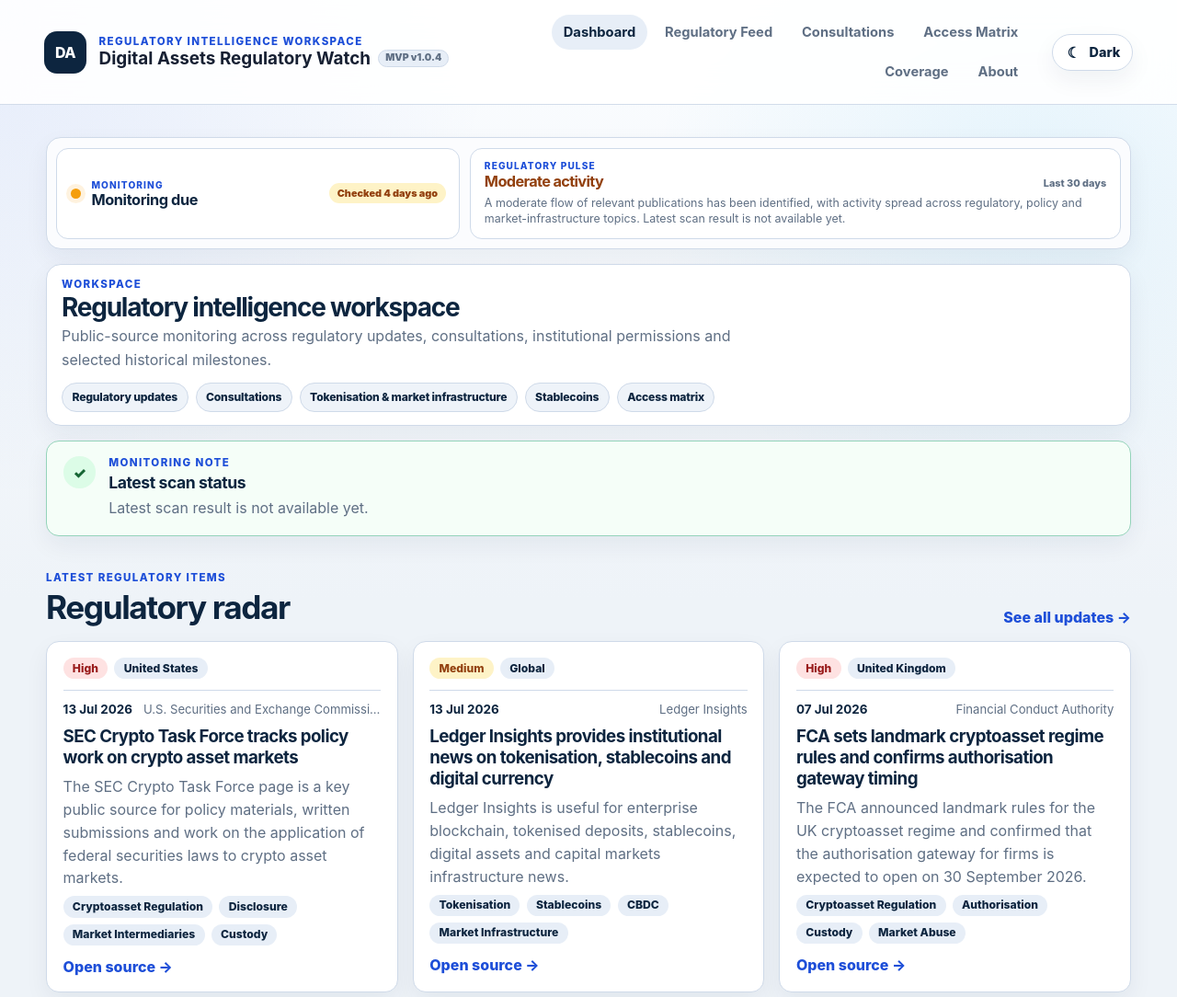
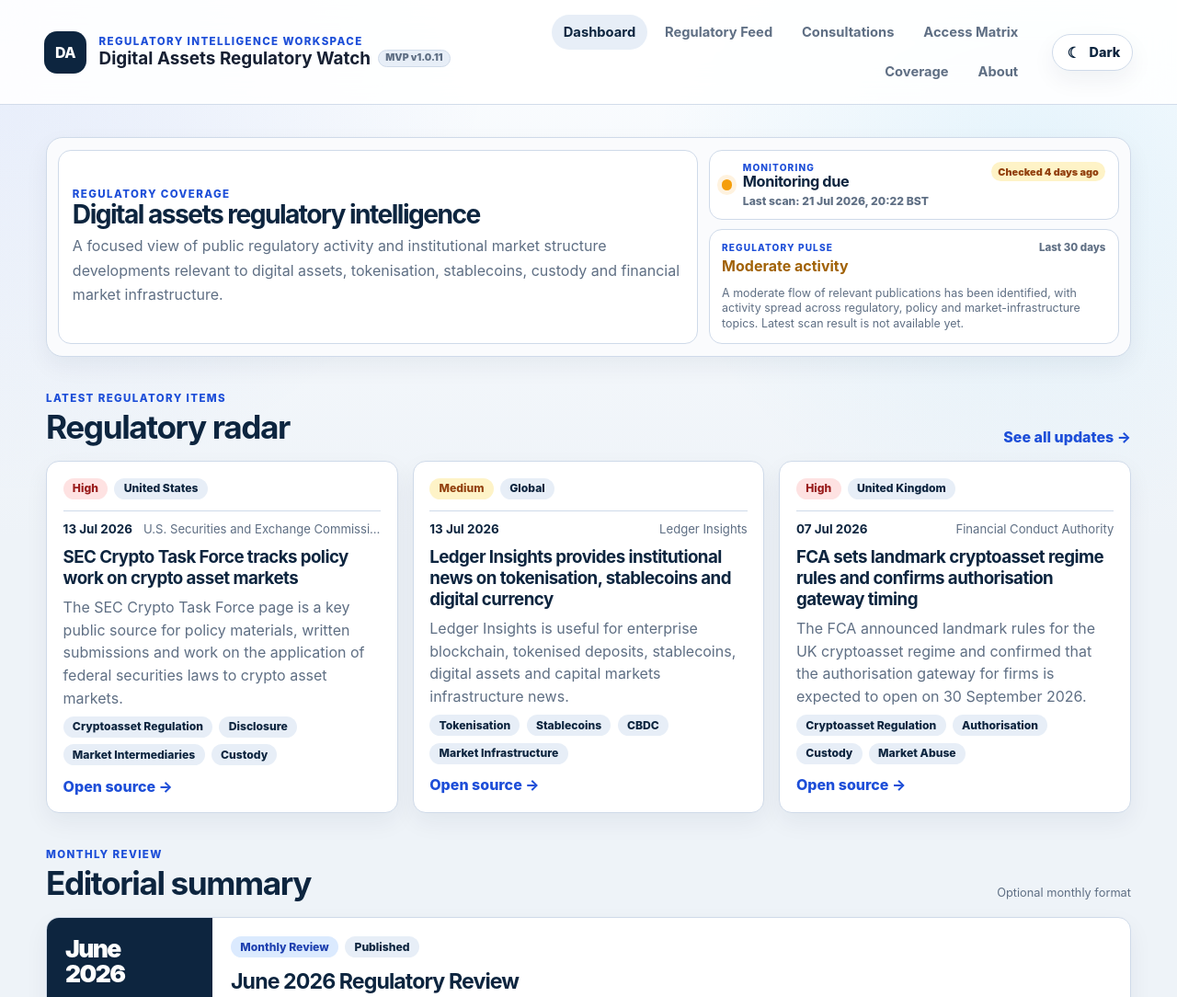
Before and after one commit to Mac-Gaw/digital-assets-reg-watch, a website: page index.html in a window 1280 px wide. Shown: the top 1084 px of the page at 92% size. Drawn offline with Linux system fonts and the light colour scheme.

Commit message:
Add files via upload
update

```diff
--- a/index.html
+++ b/index.html
@@ -77,7 +77,7 @@
         <p class="eyebrow">Regulatory intelligence workspace</p>
         <div class="brand-title-row">
           <h1>Digital Assets Regulatory Watch</h1>
-          <span class="version-badge" aria-label="MVP First Release version 1.0.4">MVP v1.0.4</span>
+          <span class="version-badge" aria-label="MVP First Release version 1.0.11">MVP v1.0.11</span>
         </div>
       </div>
     </div>
@@ -103,54 +103,36 @@
   </header>
 
   <main id="main" class="shell">
-    <section class="operations-panel route route-dashboard" data-page="dashboard" aria-labelledby="monitoringTitle">
-      <article class="monitoring-card operations-status">
+    <section class="dashboard-command-center route route-dashboard" data-page="dashboard" aria-labelledby="monitoringTitle">
+      <div class="command-center-main">
+        <div class="workspace-summary-copy">
+          <p class="eyebrow">Regulatory coverage</p>
+          <h2>Digital assets regulatory intelligence</h2>
+          <p class="section-note">A focused view of public regulatory activity and institutional market structure developments relevant to digital assets, tokenisation, stablecoins, custody and financial market infrastructure.</p>
+        </div>
+      </div>
+
+      <div class="command-center-status">
+        <article class="monitoring-card operations-status compact-status">
           <div class="ops-main-status">
             <span class="status-dot" aria-hidden="true"></span>
             <div>
               <p class="eyebrow">Monitoring</p>
               <h2 id="monitoringTitle"><span id="monitoringStatus">Active</span></h2>
+              <p class="last-scan-inline">Last scan: <span id="lastSourceScan">—</span></p>
             </div>
           </div>
           <span class="freshness-badge" id="monitoringFreshness">Checking status…</span>
         </article>
 
-      <article class="operations-scan-card" aria-label="Last source scan">
-        <p class="eyebrow">Last scan</p>
-        <strong id="lastSourceScan">—</strong>
-      </article>
-
-      <article class="pulse-card operations-pulse">
+        <article class="pulse-card operations-pulse compact-pulse">
+          <div class="pulse-heading-inline">
             <p class="eyebrow">Regulatory pulse</p>
-        <div class="pulse-level-row">
-          <strong id="pulseLevel">—</strong>
             <span id="pulseWindow">Last 30 days</span>
           </div>
+          <strong id="pulseLevel">—</strong>
           <p id="pulseSummary">Calculating recent publication activity…</p>
         </article>
-    </section>
-
-    <section class="workspace-summary route route-dashboard" data-page="dashboard" aria-label="Workspace summary">
-      <div class="workspace-summary-copy">
-        <p class="eyebrow">Workspace</p>
-        <h2>Regulatory intelligence workspace</h2>
-        <p class="section-note">Public-source monitoring across regulatory updates, consultations, institutional permissions and selected historical milestones.</p>
-      </div>
-      <div class="workspace-lanes-inline" aria-label="Coverage lanes">
-        <span>Regulatory updates</span>
-        <span>Consultations</span>
-        <span>Tokenisation &amp; market infrastructure</span>
-        <span>Stablecoins</span>
-        <span>Access matrix</span>
-      </div>
-    </section>
-
-    <section id="quietPeriodNotice" class="quiet-period route route-dashboard hidden" data-page="dashboard" aria-live="polite">
-      <div class="quiet-period-icon" aria-hidden="true">✓</div>
-      <div>
-        <p class="eyebrow">Monitoring note</p>
-        <h2 id="monitoringNoteTitle">No material regulatory developments identified recently</h2>
-        <p id="quietPeriodText"></p>
       </div>
     </section>
 
@@ -183,7 +165,7 @@
           <h2>Institutional market watch</h2>
           <p class="section-note">Selected third-party titles and source links only — no article summaries or copied news text.</p>
         </div>
-        <a class="text-link archive-link" href="#market" data-route="market" id="marketIntelligenceStatus">Archive: last 30 days →</a>
+        <a class="text-link archive-link" href="#market" data-route="market" id="marketIntelligenceStatus">Last 30 days →</a>
       </div>
       <div id="marketIntelligenceList" class="market-intelligence-list"></div>
     </section>
@@ -434,7 +416,7 @@
   </main>
 
   <footer class="footer">
-    <p>Digital Assets Regulatory Watch <span class="footer-version">MVP v1.0.4</span> · Regulatory intelligence workspace</p>
+    <p>Digital Assets Regulatory Watch <span class="footer-version">MVP v1.0.11</span> · Regulatory intelligence workspace</p>
     <p>Last content update: <span id="lastUpdated"></span></p>
   </footer>
 
```
Lines whose indentation alone changed are shown as unchanged.
